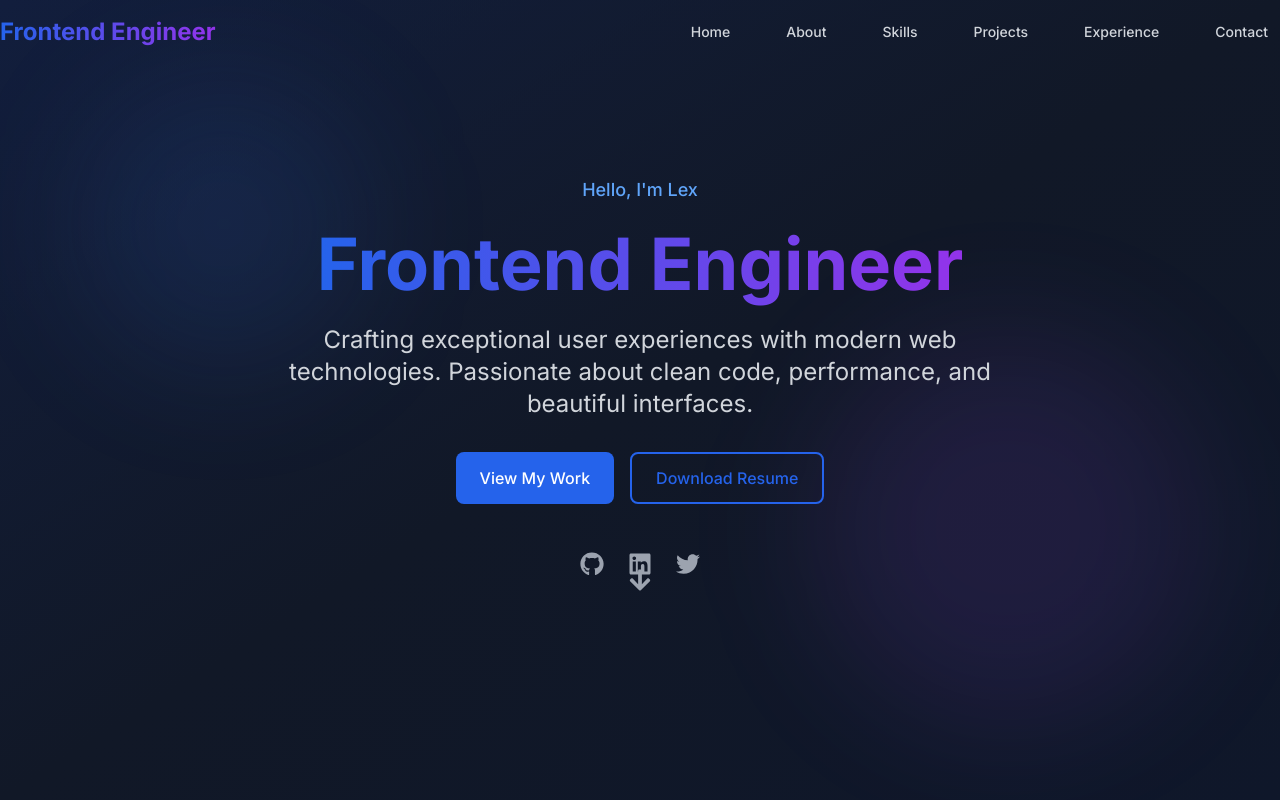
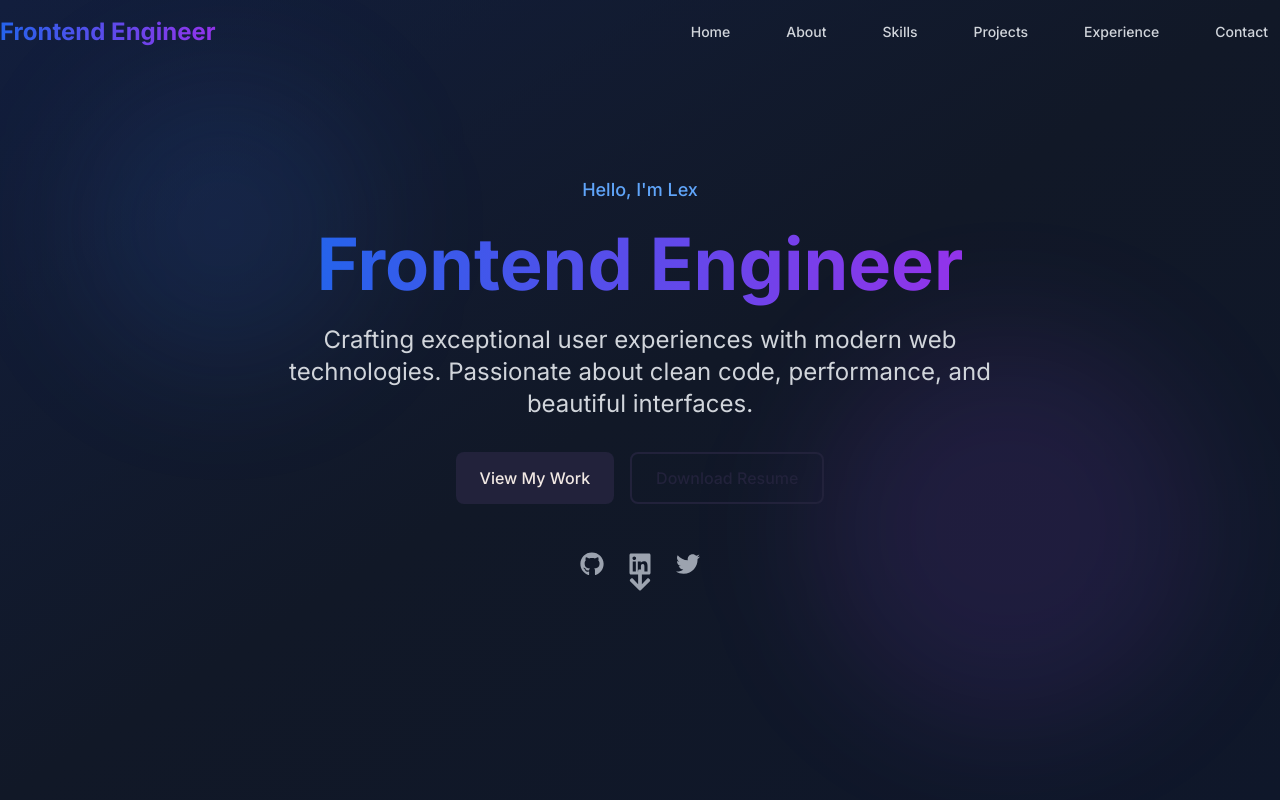
Before and after one commit to lexercerdena/lexercerdena.github.io, a React (Vite) app: page / in a window 1280 px wide. Shown: the top 800 px of the page. Built offline with nearby package versions, Linux system fonts and the light colour scheme.

Commit message:
Updated Color Pallete and Added my Resume

```diff
--- a/src/components/Hero.jsx
+++ b/src/components/Hero.jsx
@@ -56,12 +56,19 @@ const Hero = () => {
             transition={{ duration: 0.8, delay: 0.6 }}
             className="flex flex-col sm:flex-row gap-4 justify-center mb-12"
           >
-            <button className="btn-primary">
+            <button
+              className="btn-primary"
+              onClick={() => document.getElementById('projects')?.scrollIntoView({ behavior: 'smooth' })}
+            >
               View My Work
             </button>
-            <button className="btn-secondary">
+            <a
+              href="/Lexer-Cerdena-Resume.pdf"
+              download="Lexer-Cerdena-Resume.pdf"
+              className="btn-secondary inline-block text-center"
+            >
               Download Resume
-            </button>
+            </a>
           </motion.div>
 
           {/* Social Links */}
--- a/src/index.css
+++ b/src/index.css
@@ -9,16 +9,17 @@
 
   body {
     font-family: 'Inter', system-ui, sans-serif;
+    @apply bg-midnight text-linen;
   }
 }
 
 @layer components {
   .btn-primary {
-    @apply bg-primary-600 hover:bg-primary-700 text-white font-medium py-3 px-6 rounded-lg transition-all duration-300 transform hover:scale-105 focus:outline-none focus:ring-2 focus:ring-primary-500 focus:ring-offset-2;
+    @apply bg-midnight hover:bg-indigo text-linen font-medium py-3 px-6 rounded-lg transition-all duration-300 transform hover:scale-105 focus:outline-none focus:ring-2 focus:ring-indigo focus:ring-offset-2;
   }
 
   .btn-secondary {
-    @apply bg-transparent border-2 border-primary-600 text-primary-600 hover:bg-primary-600 hover:text-white font-medium py-3 px-6 rounded-lg transition-all duration-300 transform hover:scale-105 focus:outline-none focus:ring-2 focus:ring-primary-500 focus:ring-offset-2;
+    @apply bg-transparent border-2 border-midnight text-midnight hover:bg-midnight hover:text-linen font-medium py-3 px-6 rounded-lg transition-all duration-300 transform hover:scale-105 focus:outline-none focus:ring-2 focus:ring-indigo focus:ring-offset-2;
   }
 
   .section-padding {
--- a/tailwind.config.js
+++ b/tailwind.config.js
@@ -23,7 +23,11 @@ export default {
           100: '#1f2937',
           200: '#111827',
           300: '#0f172a',
-        }
+        },
+        midnight: '#22223B',
+        indigo: '#4a4e69',
+        rose: '#c9ada7',
+        linen: '#f2e9e4',
       },
       fontFamily: {
         'sans': ['Inter', 'system-ui', 'sans-serif'],
```
Also changed, not shown: 2 other files (tests, documents, lock files or other folders).
